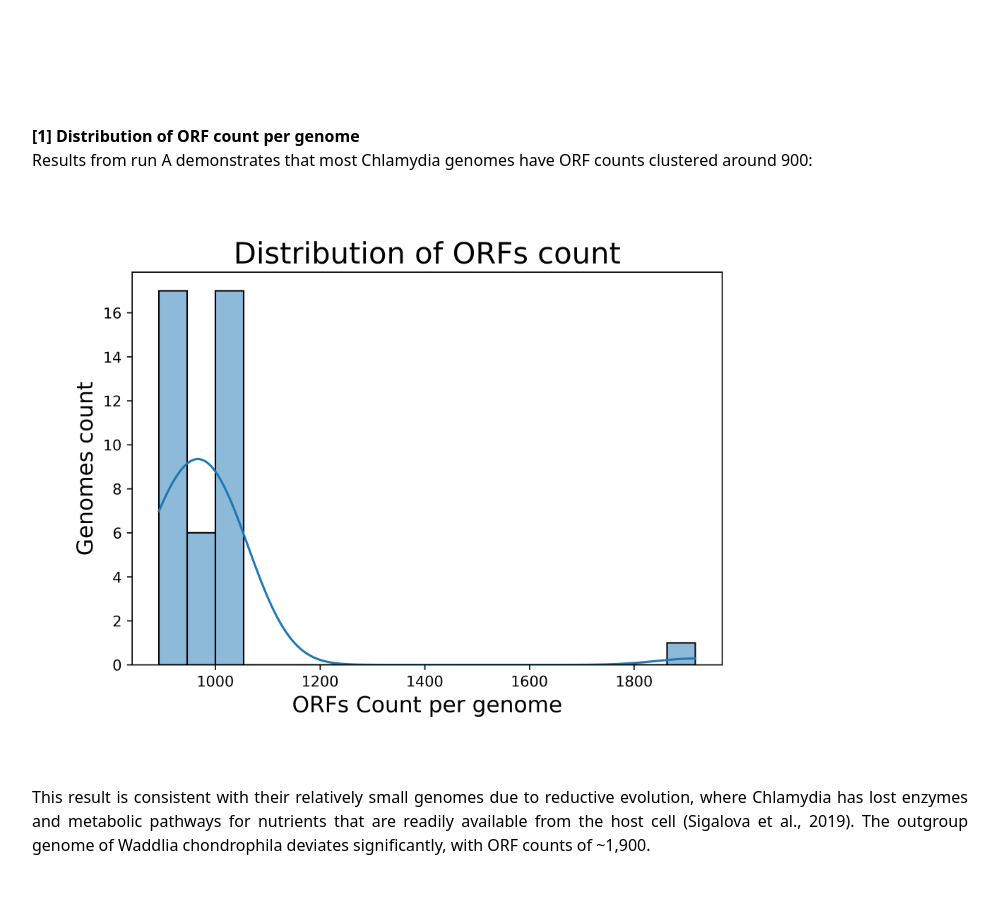
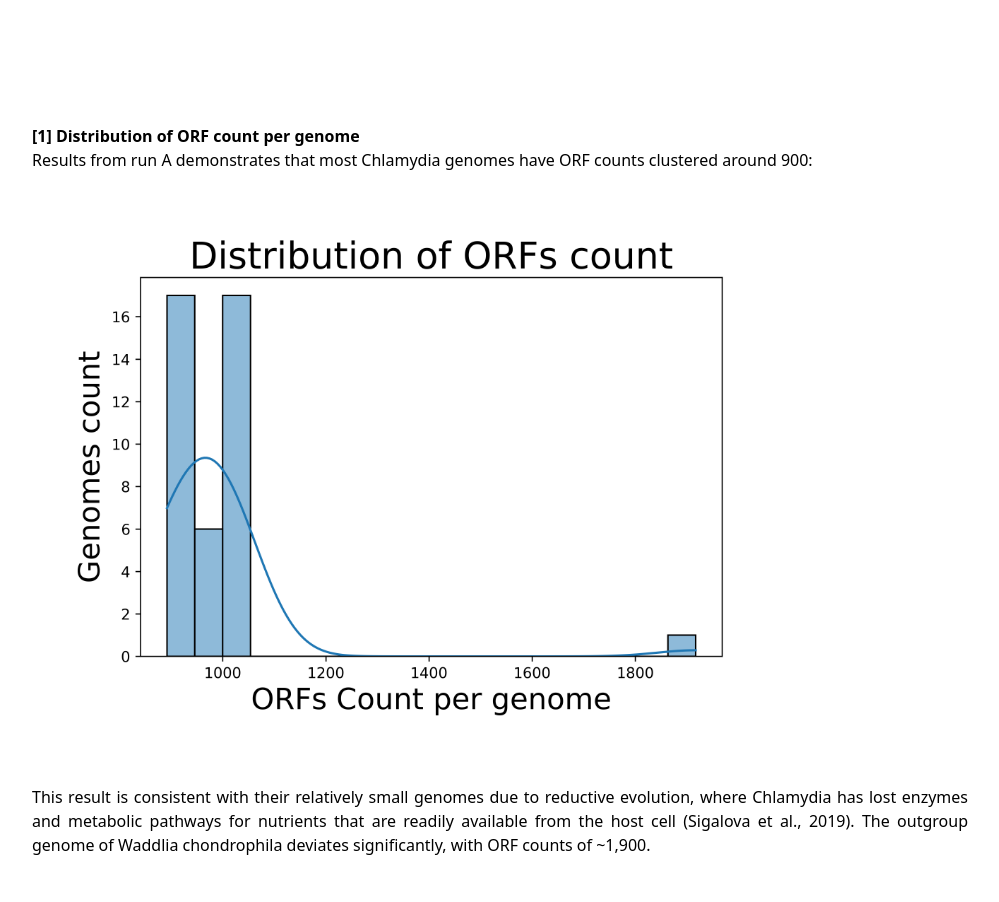
Before and after one commit to idotan286/microbializer_v2, a Flask app: template app/templates/gallery.html in a window 1280 px wide. Shown: the part 1432-2334 px from the top of the page, without its empty margins (140-1139 px from the left). Run offline with Flask 3, Linux system fonts and the light colour scheme; the template is opened without the code that fills it, so the values that code supplies are empty; parts of the project's set-up code (start-up, migrations or seed data) failed here and were passed over; some libraries are stand-ins or nearby versions.

Commit message:
fix gallery and overview

```diff
--- a/app/templates/gallery.html
+++ b/app/templates/gallery.html
@@ -36,25 +36,28 @@
         <p class="w-3/4 text-center text-l p-3 m-4 rounded-md  text-black bg-white bg-opacity-75 text-justify">
             <b>[1] Distribution of ORF count per genome</b><br>
             Results from run A demonstrates that most Chlamydia genomes have ORF counts clustered around 900: <br><br>
-            <img class="w-3/4 text-center p-3 m-4 rounded-md bg-opacity-75" src="{{url_for('static',filename='images/gallery/orfs_counts.png')}}"><br>
+            <img class="w-3/4 text-center p-3 m-4 rounded-md bg-opacity-75" src="{{url_for('static',filename='images/gallery/orfs_counts_a.png')}}"><br>
             This result is consistent with their relatively small genomes due to reductive evolution, where Chlamydia has lost enzymes and metabolic pathways for nutrients that are readily available from the host cell (Sigalova et al., 2019). The outgroup genome of Waddlia chondrophila deviates significantly, with ORF counts of ~1,900.
         </p>
 
         <p class="w-3/4 text-center text-l p-3 m-4 rounded-md  text-black bg-white bg-opacity-75 text-justify">
             <b>[2] Average Nucleotide Identity (ANI) analysis</b><br>
             The heatmap below represents the results of pairwise ANI comparisons of all genomes in run A:<br><br>
-            <img class="w-3/4 text-center p-3 m-4 rounded-md bg-opacity-75" src="{{url_for('static',filename='images/gallery/ani_map.png')}}">
+            <img class="w-3/4 text-center p-3 m-4 rounded-md bg-opacity-75" src="{{url_for('static',filename='images/gallery/ani_map_a.png')}}">
             High ANI values (red) that are close to 100%, indicate strain pairs with high genetic similarity. The heatmap shows clusters of closely related strains or species within the same lineage (e.g., <i>Chlamydia trachomatis</i> strains clustering together). Intermediate ANI values (yellow/ light orange) in the range ~85–95% suggest moderate genetic divergence, potentially representing distinct, yet closely related species within the <i>Chlamydia</i> genus (e.g., <i>Chlamydia psittaci</i> and <i>Chlamydia abortus</i>). Low ANI values (green) below 85% denote significant divergence, highlighting strains more distantly related within the <i>Chlamydia</i> genus. This analysis provides insights into the phylogenetic relationships within the <i>Chlamydia</i> genus, supporting species classification and comparative genomic studies.
         </p>
 
         <p class="w-3/4 text-center text-l p-3 m-4 rounded-md  text-black bg-white bg-opacity-75 text-justify">
             <b>[3] Orthogroups</b><br>
-            The histogram of orthogroups sizes from run A, derived from the orthogroups CSV file table, visually represents the distribution of orthology group sizes across the dataset. The annotated version of the table contains two annotations: the first is functional and is based on the KEGG Orthology (KO) database. The second is the mean Codon Adaptation Index (CAI) score of all ORFs in the orthogroup (Sharp et al., 1987). The annotated table is also sorted by this value, from highest to lowest.
-             <img class="w-3/4 text-center p-3 m-4 rounded-md bg-opacity-75" src="{{url_for('static',filename='images/gallery/groups_sizes_a.png')}}"><br>
+            The orthogroup table contains for each orthogroup its member genes. The annotated version of the table contains three annotations: first, it shows the orthogroup size in terms of number of genomes and total number of genes, the second one is functional annotation based on the KEGG Orthology (KO) database, and the third is the mean Codon Adaptation Index (CAI) score of all ORFs in the orthogroup (Sharp et al., 1987).<br><br>
+            Another output is the phyletic pattern - a presence/absence matrix of orthogroups across the genomes. The figure below shows the phyletic pattern of orthogroups from run A, which is enhanced with hierarchical clustering of the genomes:<br><br>
+            <img class="w-3/4 text-center p-3 m-4 rounded-md bg-opacity-75" src="{{url_for('static',filename='images/gallery/phyletic_pattern_a.png')}}"><br>
+            The histogram of orthogroups sizes from run A, derived from the orthogroups CSV file table, visually represents the distribution of orthology group sizes across the dataset.
+             <img class="w-3/4 text-center p-3 m-4 rounded-md bg-opacity-75" src="{{url_for('static',filename='images/gallery/orthogroups_sizes_a.png')}}"><br>
             The histogram reveals a conserved core genome within the Chlamydia genus, including the outgroup Waddlia chondrophila, with 384 core genes shared across all 41 analyzed genomes. This reflects the high gene conservation typical of closely related genomes. The intermediate distribution represents genes shared among subsets of genomes, suggesting conserved functions within specific lineages or species. Genes found in a few genomes likely indicate accessory genes or those acquired through horizontal gene transfer, potentially linked to niche-specific adaptations or environmental pressures on certain strains.<br><br>
             The orthogroups size distribution from run B shows a different pattern:<br><br>
-            <img class="w-3/4 text-center p-3 m-4 rounded-md bg-opacity-75" src="{{url_for('static',filename='images/gallery/groups_sizes_b.png')}}"><br>
-            As expected, increasing the sequence identity and coverage thresholds for homologs detection produced smaller orthogroups. This occurs because fewer gene pairs meet the stricter similarity requirements. The high value of OG of size one stems from the fact that in run B we included ORFans.
+            <img class="w-3/4 text-center p-3 m-4 rounded-md bg-opacity-75" src="{{url_for('static',filename='images/gallery/orthogroups_sizes_b.png')}}"><br>
+            As expected, increasing the sequence identity and coverage thresholds for homologs detection produced smaller orthogroups. This occurs because fewer gene pairs meet the stricter similarity requirements. The high value of OG of size one stems from the fact that in run B we chose to include orphan genes as part of the orthogroups table (as indicates in run B parameters).
 		</p>
 
 		<p class="w-3/4 text-center text-l p-3 m-4 rounded-md  text-black bg-white bg-opacity-75 text-justify">
@@ -68,7 +71,7 @@
 		</p>
 		<p class="w-3/4 text-center text-l p-3 m-4 rounded-md  text-black bg-white bg-opacity-75 text-justify">
 			<b>[5] Genome completeness</b><br>
-            <img class="w-3/4 text-center p-3 m-4 rounded-md bg-opacity-75" src="{{url_for('static',filename='images/gallery/genomes_completeness.png')}}"><br>
+            <img class="w-3/4 text-center p-3 m-4 rounded-md bg-opacity-75" src="{{url_for('static',filename='images/gallery/genomes_completeness_a.png')}}"><br>
             The distribution of Genome BUSCO completeness scores from run A suggests that most genomes analyzed are highly complete, with most scores clustered between 92.0 and 93.0. This indicates that the genomes are well-assembled and contain most of the expected single-copy orthologs, reflecting good quality and reliability for comparative analyses. The slight tail toward higher scores, up to 96.0, may represent a subset of exceptionally complete genomes, possibly due to higher sequencing or assembly quality. Overall, this distribution highlights the dataset's reliability for genomic studies while reflecting variability that may stem from sequencing depth, assembly techniques, or biological differences between the organisms.
 		</p>
 		<p class="w-3/4 text-center text-l p-3 m-4 rounded-md  text-black bg-white bg-opacity-75 text-justify">
@@ -82,10 +85,10 @@
         </p>
         <p class="w-3/4 text-center text-l p-3 m-4 rounded-md  text-black bg-white bg-opacity-75 text-justify">
             <b>[7] Phylogenetic tree</b><br>
-            The phylogenetic species tree from run A (that included the outgroup) is as follows:<br><br>
+            The phylogenetic species tree from run A (that included the outgroup and was rooted according to it) is as follows:<br><br>
             <img class="w-3/4 text-center p-3 m-4 rounded-md bg-opacity-75" src="{{url_for('static',filename='images/gallery/final_species_tree_a.png')}}"><br>
             Excluding W. chondrophila, which served as an outgroup for rooting, the most divergent genomes in the tree are <i>Chlamydia serpentis</i> and <i>Chlamydia pecorum</i>, as indicated by the relatively long branches leading to these species. Consistent with their divergence from the main group of isolates, both species exhibit low ANI values in all pairwise comparisons, except when compared to themselves. Bootstrap values for each branch are highlighted in red.<br><br>
-            Run B was conducted without an outgroup and without bootstrap values:<br><br>
+            Run B was conducted without a specified outgroup (in this case the tree is midpoint-rooted for the figure) and without bootstrap values:<br><br>
             <img class="w-3/4 text-center p-3 m-4 rounded-md bg-opacity-75" src="{{url_for('static',filename='images/gallery/final_species_tree_b.png')}}"><br>
             This tree, constructed without an outgroup, focuses on internal relationships within Chlamydia species. Without an external taxon to define ancestral traits or lineage age, it highlights subtle genetic differences and close evolutionary connections within the group.
          </p>
--- a/app/templates/overview.html
+++ b/app/templates/overview.html
@@ -121,11 +121,9 @@
 			<br><br>
 			&#x25cf; Folder 04_orphan_genes: A file for each genome containing a list of the orphan genes of that genome (genes that don't have any orthologs in other genomes). Orphan genes may be single-copy, meaning that they have only one copy in the gneome, or multi-copy, meaning that they have multiple copies in the genome (and in that case they are part of an "orphan orthogroup" - orthgroup that contains genes from a single genome).
 			<br><br>
-			&#x25cf; Folder 05a_orthogroups: The orthogroups: (1) in a table (csv) format, where each row is an orthogroup and each column is a genome. (2) an annotated table similar to (1) with the addition of KEGG Orthology annotations for each orthogroup as well as the average Codon Adaptation Index (CAI) of all the genes in the orthogroup. The annotated table is sorted by the average CAI value of the orthogroups, from highest to lowest. (3) the orthogroups in OrthoXML format.
+			&#x25cf; Folder 05a_orthogroups: The orthogroups: (1) in a table (csv) format, where each row is an orthogroup and each column is a genome. (2) An annotated table similar to (1) with the addition of orthogroup size, KEGG Orthology annotations, and the average Codon Adaptation Index (CAI) of all the genes in the orthogroup. (3) The orthogroups in OrthoXML format.
 			<br><br>
-			&#x25cf; Folder 05b_orthogroups_sizes: A csv file with the size of each orthogroup (in terms of number of genomes, and total number of genes), and a bar plot of the orthogroups sizes frequency (in terms of number of genomes).
-			<br><br>
-            &#x25cf; Folder 05c_orthogroups_visualizations: (1) A phyletic pattern matrix (a table where row i is a genome, column j is an orthogroup and the i,j entry contains 1 if the orthogroup j contains a member of genome i, o.w., 0). (2) A binary presence/absence matrix of the phyletic pattern matrix, enhanced with a hierarchical clustering of the genomes. (3) a 2D-UMAP projection of the genomes (where each genome is represented by a binary vector of its orthogroups membership), enhanced with a clustering of the genomes using HDBSCAN. In the clusters outputs, cluster number -1 represents genomes that were not assigned to any cluster.
+			&#x25cf; Folder 05b_orthogroups_visualizations: (1) A csv file with the size of each orthogroup (in terms of number of genomes, and total number of genes), and a bar plot of the orthogroups sizes frequency (in terms of number of genomes). (2) A phyletic pattern matrix (a table where row i is a genome, column j is an orthogroup and the i,j entry contains 1 if the orthogroup j contains a member of genome i, o.w., 0). (3) A binary presence/absence matrix of the phyletic pattern matrix, enhanced with a hierarchical clustering of the genomes. (3) a 2D-UMAP projection of the genomes (where each genome is represented by a binary vector of its orthogroups membership), enhanced with a clustering of the genomes using HDBSCAN. In the clusters outputs, cluster number -1 represents genomes that were not assigned to any cluster.
 			<br><br>
 			&#x25cf; Folder 06a_orthogroups_dna: A fasta file for each orthogroup containing the UNALIGNED DNA sequences of the members.
 			<br><br>
```
Also changed, not shown: app/static/images/gallery/ani_map_a.png (renamed from app/static/images/gallery/ani_map.png), app/static/images/gallery/final_species_tree_a.png, app/static/images/gallery/final_species_tree_b.png, app/static/images/gallery/genomes_completeness.png (deleted), app/static/images/gallery/genomes_completeness_a.png (added), app/static/images/gallery/groups_sizes_a.png (deleted), app/static/images/gallery/groups_sizes_b.png (deleted), app/static/images/gallery/orfs_counts.png (deleted), app/static/images/gallery/orfs_counts_a.png (added), app/static/images/gallery/orphan_genes_count_a.png, app/static/images/gallery/orphan_genes_count_b.png, app/static/images/gallery/orthogroups_sizes_a.png (added), app/static/images/gallery/orthogroups_sizes_b.png (added), app/static/images/gallery/phyletic_pattern_a.png (added), 1 other file.
